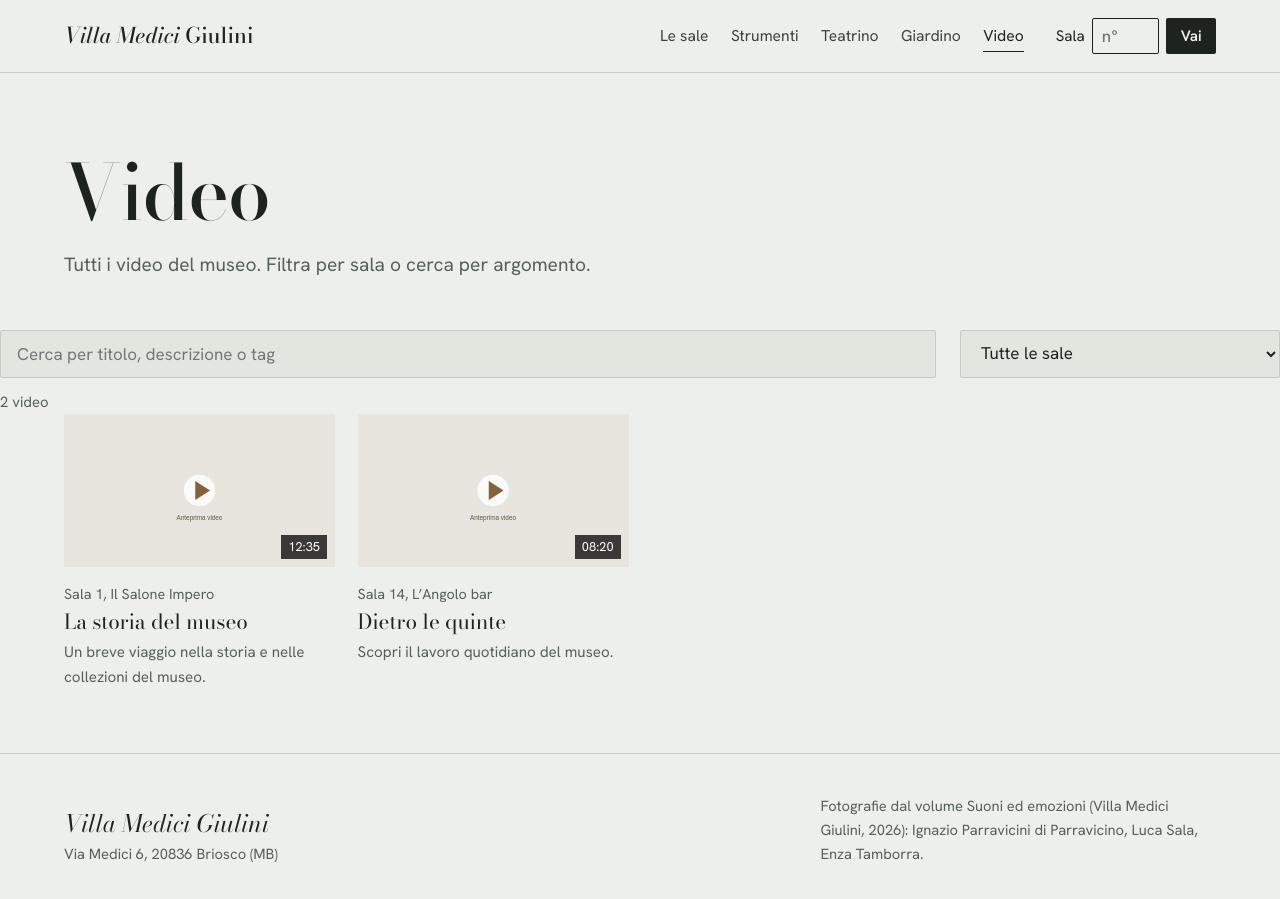
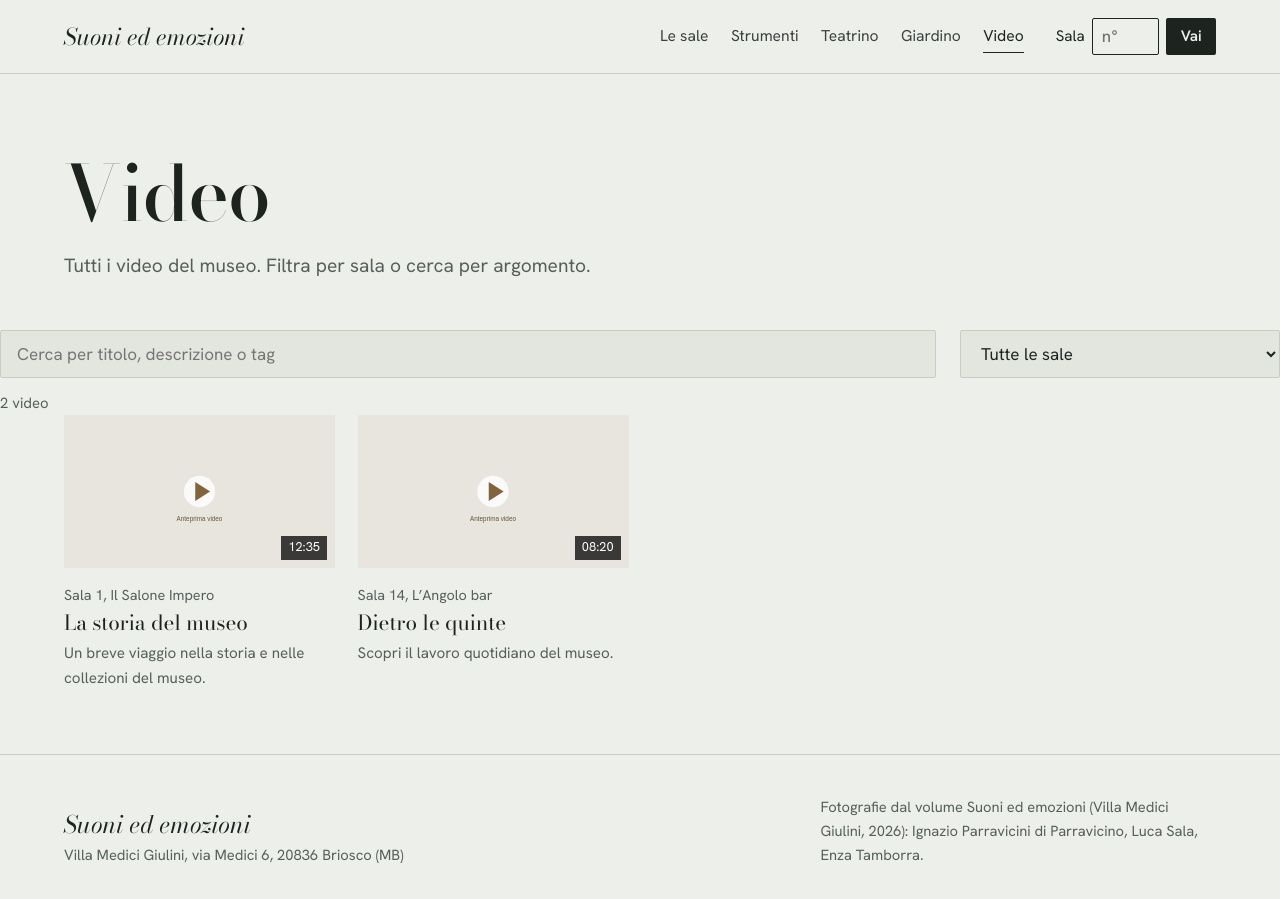
Before and after one commit to letalreb/suoniemozioni, an Astro site: page /video in a window 1280 px wide. Built offline with nearby package versions, Linux system fonts and the light colour scheme; Astro itself is replaced by a stand-in of ours.

Commit message:
Il nome del sito diventa Suoni ed emozioni, come la copertina del volume

```diff
--- a/middleware.js
+++ b/middleware.js
@@ -47,7 +47,7 @@ function pagina(dest, errore) {
   const esc = (s) => s.replace(/[&<>"]/g, (c) => ({ '&': '&amp;', '<': '&lt;', '>': '&gt;', '"': '&quot;' })[c]);
   const html = `<!doctype html><html lang="it"><head><meta charset="utf-8">
 <meta name="viewport" content="width=device-width, initial-scale=1, viewport-fit=cover">
-<meta name="robots" content="noindex"><title>Accesso | Villa Medici Giulini</title>
+<meta name="robots" content="noindex"><title>Accesso | Suoni ed emozioni</title>
 <link rel="icon" href="/favicon.svg" type="image/svg+xml">
 <link rel="stylesheet" href="https://fonts.googleapis.com/css2?family=Bodoni+Moda:ital,opsz,wght@1,6..96,400&family=Hanken+Grotesk:wght@400;600&display=swap">
 <style>
@@ -65,8 +65,8 @@ button{height:3.2rem;padding:0 1.3rem;font:600 1rem inherit;border:0;border-radi
 :focus-visible{outline:2px solid #2457C5;outline-offset:3px}
 .err{color:var(--err);margin:.8rem 0 0}
 </style></head><body><main>
-<h1>Villa Medici Giulini</h1>
-<p>Il sito è in anteprima. Scrivi il PIN che ti è stato comunicato per entrare.</p>
+<h1>Suoni ed emozioni</h1>
+<p>Invito all’arte e alla musica a Villa Medici Giulini. Il sito è in anteprima. Scrivi il PIN che ti è stato comunicato per entrare.</p>
 <form method="post" action="/accesso">
 <label for="pin">PIN</label>
 <div class="riga"><input id="pin" name="pin" inputmode="numeric" autocomplete="one-time-code" pattern="[0-9]{4,8}" required autofocus ${errore ? 'aria-describedby="err" aria-invalid="true"' : ''}>
--- a/src/layouts/Layout.astro
+++ b/src/layouts/Layout.astro
@@ -1,8 +1,8 @@
 ---
 import '../styles/global.css';
-import { NOME, TITOLO_LIBRO, crediti, tutteLeSale, url } from '../lib/museo';
+import { NOME, LUOGO, crediti, tutteLeSale, url } from '../lib/museo';
 interface Props { title?: string; description?: string; sezione?: string; trasparente?: boolean }
-const { title = `${NOME}, ${TITOLO_LIBRO}`, description = `Le ${tutteLeSale.length} sale di Villa Medici Giulini a Briosco: strumenti musicali, arredi e opere d’arte.`, sezione, trasparente = false } = Astro.props;
+const { title = `${NOME}, invito all’arte e alla musica a ${LUOGO}`, description = `Le ${tutteLeSale.length} sale di Villa Medici Giulini a Briosco: strumenti musicali, arredi e opere d’arte.`, sezione, trasparente = false } = Astro.props;
 const voci = [['sale', 'Le sale', '/sale/'], ['strumenti', 'Strumenti', '/strumenti/'], ['teatrino', 'Teatrino', '/teatrino/'], ['giardino', 'Giardino', '/giardino/'], ['video', 'Video', '/video/']];
 ---
 <!doctype html>
@@ -27,7 +27,7 @@ const voci = [['sale', 'Le sale', '/sale/'], ['strumenti', 'Strumenti', '/strume
   <body class:list={{ 'con-hero': trasparente }}>
     <a class="skip" href="#contenuto">Vai al contenuto</a>
     <header class="testata">
-      <a class="marchio" href={url('/')}><span>Villa Medici</span> Giulini</a>
+      <a class="marchio" href={url('/')}>Suoni ed emozioni</a>
       <nav aria-label="Navigazione principale">
         {voci.map(([id, nome, path]) => <a href={url(path)} aria-current={sezione === id ? 'page' : undefined}>{nome}</a>)}
       </nav>
@@ -40,8 +40,8 @@ const voci = [['sale', 'Le sale', '/sale/'], ['strumenti', 'Strumenti', '/strume
     <main id="contenuto"><slot /></main>
     <footer class="piede">
       <div>
-        <p class="piede-nome">Villa Medici Giulini</p>
-        <p>Via Medici 6, 20836 Briosco (MB)</p>
+        <p class="piede-nome">Suoni ed emozioni</p>
+        <p>Villa Medici Giulini, via Medici 6, 20836 Briosco (MB)</p>
       </div>
       <p class="piede-crediti">{crediti}</p>
     </footer>
--- a/src/lib/museo.ts
+++ b/src/lib/museo.ts
@@ -10,7 +10,8 @@ export type Sala = Omit<(typeof sale)[number], 'foto'> & { foto: Foto | null };
 export type Strumento = (typeof strumenti)[number];
 export type Video = (typeof videos)[number] & { sala?: number };
 
-export const NOME = 'Villa Medici Giulini';
+export const NOME = 'Suoni ed emozioni';
+export const LUOGO = 'Villa Medici Giulini';
 export const TITOLO_LIBRO = 'Suoni ed emozioni';
 export const SITO_ASCOLTO = 'https://www.allaricercadeisuoniperduti.com';
 
--- a/src/styles/global.css
+++ b/src/styles/global.css
@@ -37,8 +37,8 @@ p { margin: 0; }
 /* Testata */
 .testata { position: relative; z-index: 10; display: flex; align-items: center; flex-wrap: wrap; gap: .8rem 2rem; padding: 1.1rem var(--margine); border-bottom: 1px solid var(--filo); }
 .con-hero .testata { position: absolute; inset: 0 0 auto; padding-top: calc(env(safe-area-inset-top, 0px) + 1.1rem); color: var(--bianco); border-color: rgb(255 255 255 / .22); background: linear-gradient(rgb(10 14 12 / .55), rgb(10 14 12 / 0)); }
-.marchio { font-family: var(--display); font-size: 1.35rem; text-decoration: none; margin-right: auto; font-weight: 500; }
-.marchio span { font-style: italic; }
+.marchio { font-family: var(--display); font-size: 1.45rem; font-style: italic; text-decoration: none; margin-right: auto; font-weight: 400; }
+
 .testata nav { display: flex; flex-wrap: wrap; gap: .3rem 1.4rem; font-size: .98rem; }
 .testata nav a { text-decoration: none; padding: .2rem 0; border-bottom: 1px solid transparent; opacity: .85; }
 .testata nav a:hover, .testata nav a[aria-current='page'] { opacity: 1; border-color: currentColor; }
```
Also changed, not shown: public/favicon.svg.
